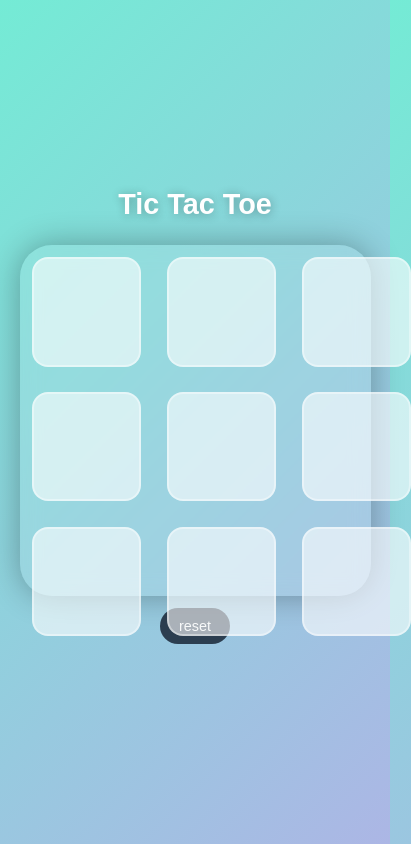
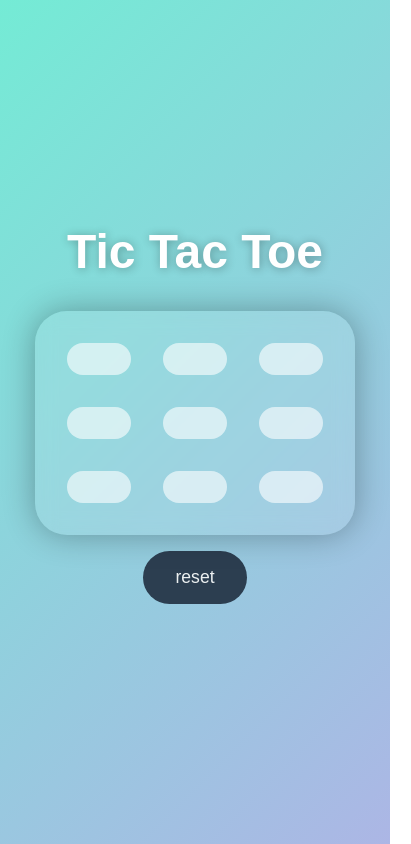
Before and after one commit to Snehal42/Tic-Tac-Toe, a plain HTML site: page index.html in a window 390 px wide. Shown: the whole page, 411 px wide, since content can reach past the window. Drawn offline with Linux system fonts and the light colour scheme.

Commit message:
Update style.css

```diff
--- a/style.css
+++ b/style.css
@@ -30,22 +30,23 @@ h1 {
 }
 
 .game {
-    width: 60vmin;
-    height: 60vmin;
+    /* width: 60vmin;
+    height: 60vmin; */
     display: grid;
     grid-template-columns: repeat(3, 1fr);
+    /* gap: 1.5vmin; */
     background: rgba(255, 255, 255, 0.1);
     border-radius: 2rem;
+    padding: 1rem;
     backdrop-filter: blur(10px);
     box-shadow: 0 0 2rem rgba(0, 0, 0, 0.3);
-    max-width: 500px;
 }
 
 .box {
-    width: 90%;
-    height: 90%;
+    /* width: 100%;
+    height: 100%; */
     background: rgba(255, 255, 255, 0.6);
-    border: 2px solid rgba(255, 255, 255, 0.4);
+    /* border: 2px solid rgba(255, 255, 255, 0.4); */
     border-radius: 1rem;
     font-size: 7vmin;
     color: #ff416c;
@@ -70,6 +71,7 @@ button {
     background: #2c3e50;
     color: #ecf0f1;
     cursor: pointer;
+    transition: background 0.3s ease;
 }
 
 button:hover {
@@ -83,7 +85,6 @@ button:hover {
 }
 
 .msg-container {
-    height: 100vmin;
     display: flex;
     flex-direction: column;
     justify-content: center;
@@ -95,57 +96,3 @@ button:hover {
 .hide {
     display: none;
 }
-
-/* Responsive Styles */
-@media (max-width: 768px) {
-    h1 {
-        font-size: 2.2rem;
-        margin-bottom: 1.5rem;
-    }
-
-    .game {
-        width: 90vmin;
-        height: 90vmin;
-        grid-template-columns: repeat(3, 1fr);
-    }
-
-    .box {
-        width: 28vmin;
-        height: 28vmin;
-        font-size: 10vmin;
-    }
-
-    button {
-        font-size: 1rem;
-        padding: 0.8rem 1.5rem;
-        margin: 0.8rem;
-    }
-
-    #msg {
-        font-size: 1.8rem;
-    }
-
-    .msg-container {
-        gap: 1.5rem;
-        margin-top: 1rem;
-    }
-}
-
-@media (max-width: 480px) {
-    h1 {
-        font-size: 1.8rem;
-    }
-
-    .box {
-        font-size: 9vmin;
-    }
-
-    button {
-        font-size: 0.9rem;
-        padding: 0.6rem 1.2rem;
-    }
-
-    #msg {
-        font-size: 1.5rem;
-    }
-}
```
